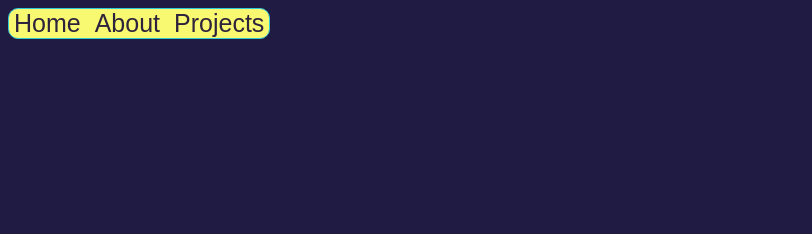
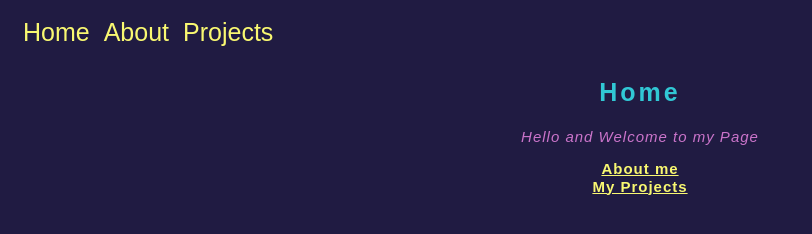
Before and after one commit to jack-cedar/mySite, a plain HTML site: page public/index.html in a window 1280 px wide. Shown: the whole page, without its empty margins (0-812 px from the left). Drawn offline with Linux system fonts and the light colour scheme.

Commit message:
Add files via upload

```diff
--- a/public/index.html
+++ b/public/index.html
@@ -4,38 +4,32 @@
     <meta charset="UTF-8">
     <meta name="viewport" content="width=device-width, initial-scale=1.0">
     <title>My Site</title>
-
     <style>
-        .nav_link {
-            font: 25px Arial;
-            text-decoration: none;
-            padding: 5px;
-            color: #2D233C;
-            text-align: center;
-            box-sizing: content-box;
-        }
-        .nav_link:hover {
-            text-shadow: 0px 0px 5px #31c8d5;
-        }
-        #nav_bar {
-            background-color: #f9f871;
-            width: fit-content;
-
-            border-radius: 10px;
-            border: 1px solid #31c8d5;
-        }
+      .nav_link {font: 25px Arial; text-decoration: none; padding: 5px; color: #f9f871;}
+      .nav_link:hover {text-shadow: 0px 0px 5px #31c8d5}
+      .title {color: #31c8d5; font: bold 25px Arial; letter-spacing: 3px; word-spacing: 5px;}
+      .text {font:  15px  Arial; letter-spacing: 1px; color: rgb(202, 116, 202)}
+      .link {color: #f9f871}
+      #nav_bar {padding: 10px;}
+      #home {text-align: center}
     </style>
-
-
   </head>
   <body style="background-color: #201b42">
     <head>
       <nav id="nav_bar">
-            <a href="" class="nav_link">Home</a>
-            <a href="" class="nav_link">About</a>
-            <a href="" class="nav_link">Projects</a>
+        <a href="#home" class="nav_link">Home</a>
+        <a href="#about" class="nav_link">About</a>
+        <a href="#projects" class="nav_link">Projects</a>
       </nav>
     </head>
+    <section id="home">
+      <h1 class="title">Home</h1>
 
+      <p class="text"><i>Hello and Welcome to my Page</i></p>
+      <a href="" class="link text"><b>About me</b></a> <br>
+      <a href="" class="link text"><b>My Projects</b></a><br>
+    </section>
+    <section id="about">
+    </section>
   </body>
 </html>
```
Lines whose indentation alone changed are shown as unchanged.
